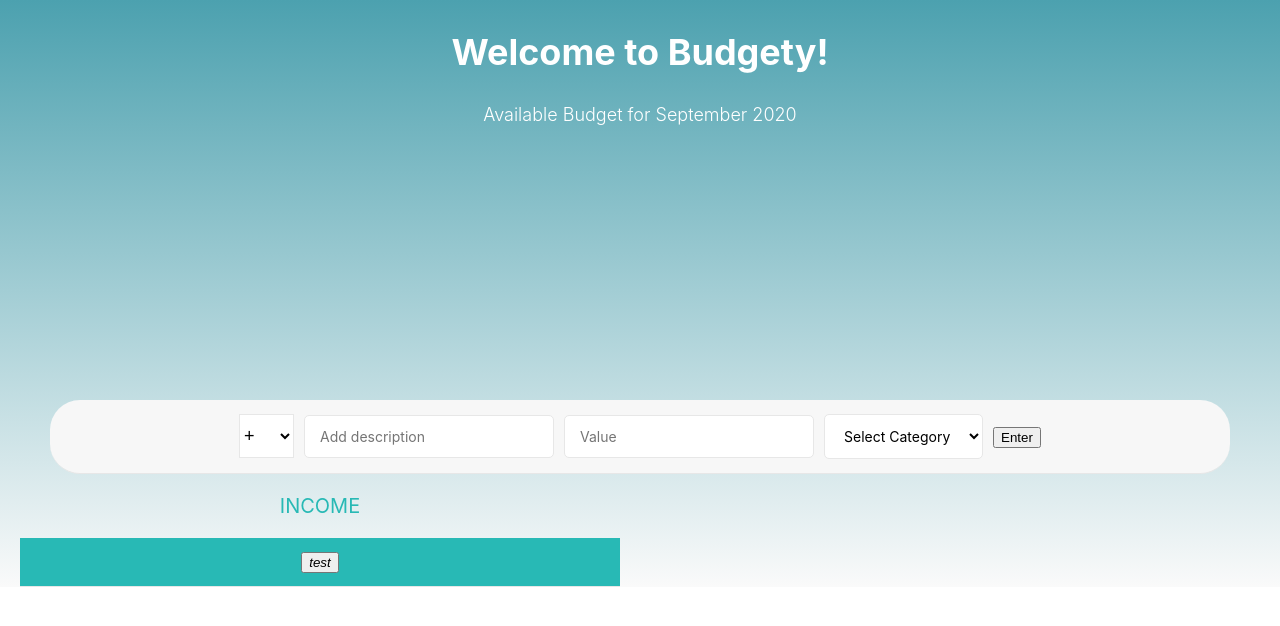
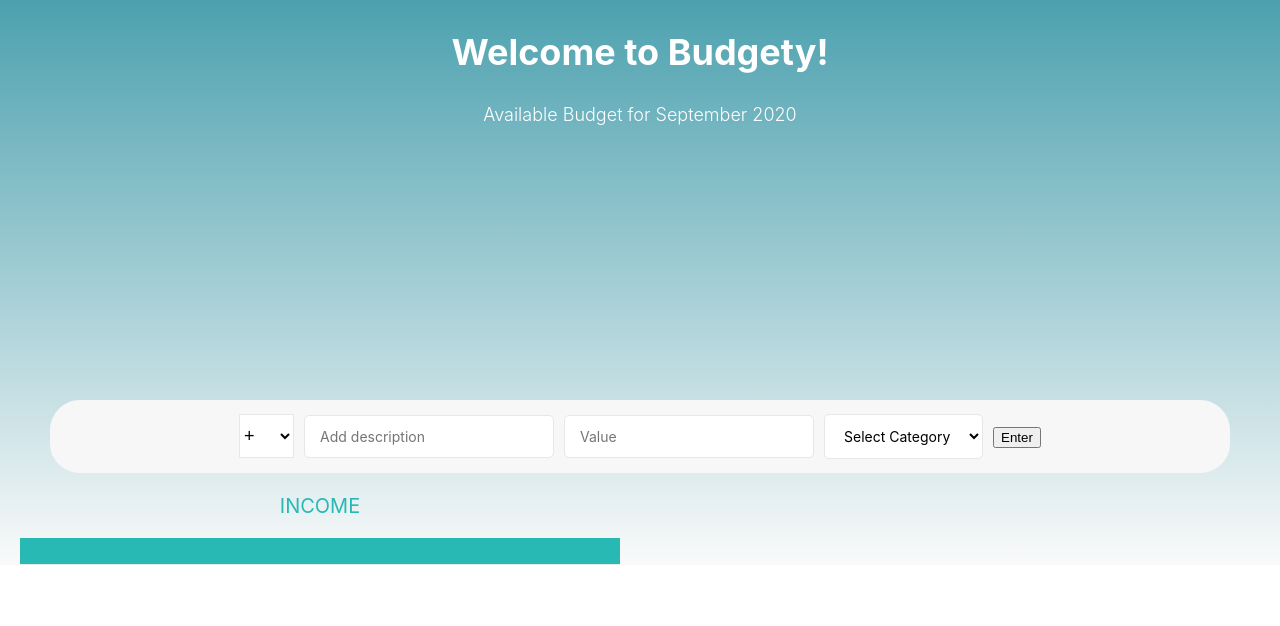
Before and after one commit to alti21/BudgetTrack, a React (Create React App) app in the folder my-app/: page / in a window 1280 px wide. Shown: the top 626 px of the page. Built offline with nearby package versions, Linux system fonts and the light colour scheme.

Commit message:
Added delete button for incomes

```diff
--- a/my-app/src/App.css
+++ b/my-app/src/App.css
@@ -1,5 +1,6 @@
 @import './components/input/BudgetInput.css';
 @import './components/output/output.css';
+@import './components/buttons/Button.css';
 .App {
   text-align: center;
   background-image: linear-gradient( #4CA1AF,rgb(250, 250, 250));
--- a/my-app/src/App.js
+++ b/my-app/src/App.js
@@ -128,7 +128,7 @@ const App = () => {
 //make incomeOutput appear when button in BudgetInput is clicked
   return (
     <div className="App">
-
+<link href="http://code.ionicframework.com/ionicons/2.0.1/css/ionicons.min.css" rel="stylesheet" type="text/css"></link>
       <div className="top">
         <BudgetOutput />
 
--- /dev/null
+++ b/my-app/src/components/buttons/Button.css
@@ -0,0 +1,26 @@
+.add__btn {
+    font-size: 35px;
+    background: none;
+    border: none;
+    color: #28B9B5;
+    cursor: pointer;
+    display: inline-block;
+    vertical-align: middle;
+    line-height: 1.1;
+    margin-left: 10px;
+}
+
+.item__delete {
+    float: left;
+}
+
+
+.item__delete--btn {
+    font-size: 22px;
+    background: none;
+    border: none;
+    cursor: pointer;
+    vertical-align: middle;
+    line-height: 1;
+    display: none;
+}
--- a/my-app/src/components/buttons/Button.js
+++ b/my-app/src/components/buttons/Button.js
@@ -1,10 +1,10 @@
 import React from 'react';
 
-const Button = () => (
+const Button = ({buttonType}) => (
     <>
         <div className="item__delete">
-            <button className="item__delete--btn">
-                <i className="ion-ios-close-outline">test</i>
+            <button className={buttonType}>
+                <i className="ion-ios-close-outline"></i>
             </button>
         </div>
     </>
--- a/my-app/src/components/output/ValueOutput.js
+++ b/my-app/src/components/output/ValueOutput.js
@@ -1,7 +1,7 @@
 import React from 'react';
 import Button from '../buttons/Button';
 
-
+//move item__value element to left when hovering over it, and make delete button appear
 
 const ValueOutput = ({type, value}) => {
 
@@ -9,7 +9,7 @@ const ValueOutput = ({type, value}) => {
         <>
             <div className="right clearfix">
                 <div className="item__value">{type} {value}</div>
-                <Button />
+                <Button buttonType="item__delete--btn"/>
             </div>
         </>
     )
--- a/my-app/src/components/output/output.css
+++ b/my-app/src/components/output/output.css
@@ -1,5 +1,9 @@
 .item__description {
     float: left;
+}
+
+.right {
+    float: right;
 }
 
 .item {
@@ -7,11 +11,14 @@
     padding: 13px;
     border-bottom: 1px solid #e7e7e7;
 }
+.item:hover .item__value { transform: translateX(-10px); }
+.item:hover .item__delete--btn { display: block; }
 
 .item__value {
-    float: right;
+    float: left;
     transition: transform 0.3s;
 }
+
 
 .income {
     background-color: #28B9B5;
```
